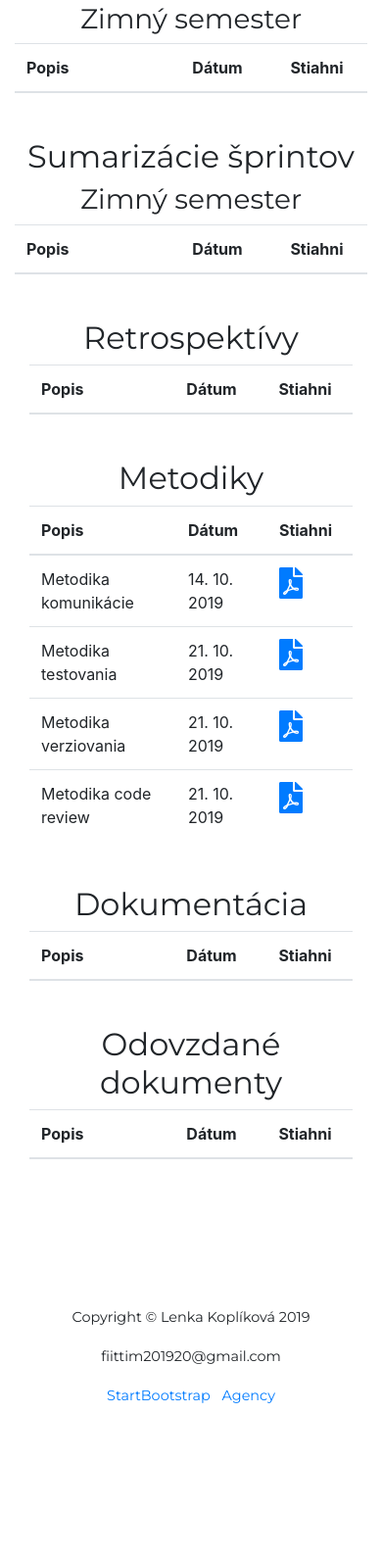
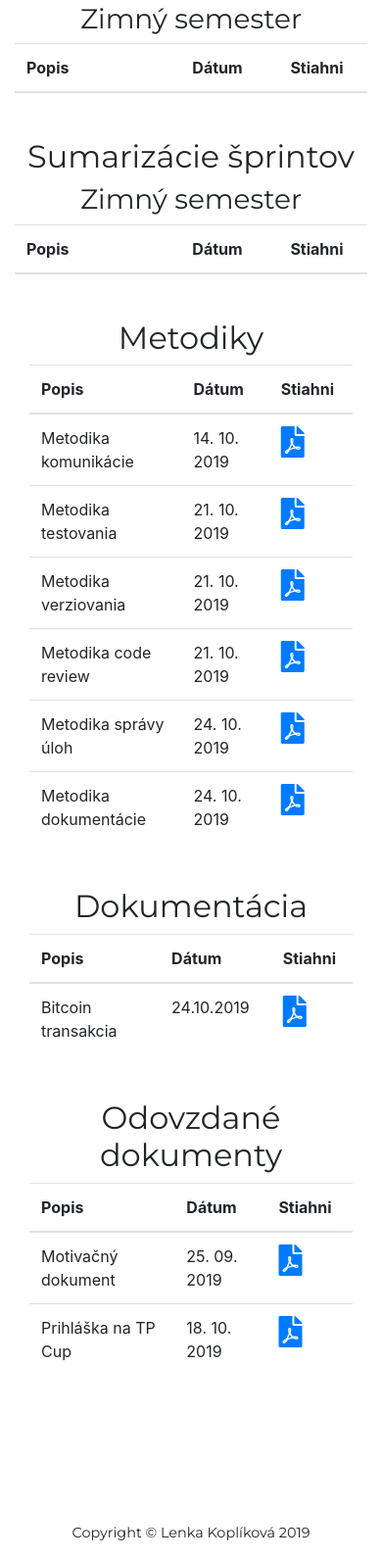
Before and after one commit to queen-Lenocka/TP-web-team20, a website with bundled scripts: page index.html in a window 390 px wide. Shown: the part 5646-7238 px from the top of the page at 98% size. Before the commit the page ends 7115 px from the top, so only its background shows below. Built offline with nearby package versions, Linux system fonts and the light colour scheme; a web font is replaced by a local one.

Commit message:
added documents

```diff
--- a/index.html
+++ b/index.html
@@ -779,32 +779,6 @@
         </div>
       </div>
 
-
-      <h2 class="text-center hidden" id="retrospektivy" style="padding-top:30px">Retrospektívy</h2>
-      <div class="col-md-12 hidden">
-        <table class="table" style="width:100%">
-          <thead>
-            <tr>
-              <th style="width:35%" color="408f1a">Popis</th>
-              <th style="width:20%" color="408f1a">Dátum</th>
-              <th style="width:10%" color="408f1a">Stiahni</th>
-            </tr>
-          </thead>
-		  <!--
-          <tbody>
-            <tr>
-              <td>Retrospektíva 1. šprintu </td>
-              <td>dd. mm. yyyy</td>
-              <td>
-                <a href="" download="">
-                  <img src="vendor/fontawesome-free/svgs/regular/file-pdf.svg" width="20px"></a>
-              </td>
-            </tr>
-          </tbody>
-		  -->
-        </table>
-      </div>
-
       <h2 class="text-center " id="metodiky" style="padding-top:30px">Metodiky</h2>
       <div class="col-md-12">
         <table class="table" style="width:100%">
@@ -820,36 +794,54 @@
               <td>Metodika komunikácie</td>
               <td>14. 10. 2019</td>
               <td>
-                <a href="download/metodiky/metodika_komunikacie.pdf" download="">
+                <a href="download/metodiky/Metodika komunikácie.pdf" download="">
                   <i class="fas fa-file-pdf fa-2x"></i>
-				 </a>
+				</a>
               </td>
           </tr>
 		  <tr>
               <td>Metodika testovania</td>
               <td>21. 10. 2019</td>
               <td>
-                <a href="download/metodiky/metodika_testovania.pdf" download="">
+                <a href="download/metodiky/Metodika testovania.pdf" download="">
                   <i class="fas fa-file-pdf fa-2x"></i>
-				 </a>
+				</a>
               </td>
           </tr>
 		  <tr>
               <td>Metodika verziovania</td>
               <td>21. 10. 2019</td>
               <td>
-                <a href="download/metodiky/metodika_verziovania.pdf" download="">
+                <a href="download/metodiky/Metodika verziovania.pdf" download="">
                   <i class="fas fa-file-pdf fa-2x"></i>
-				 </a>
+				</a>
               </td>
           </tr>
 		  <tr>
               <td>Metodika code review</td>
               <td>21. 10. 2019</td>
               <td>
-                <a href="download/metodiky/metodika_code_review.pdf" download="">
+                <a href="download/metodiky/Metodika code review.pdf" download="">
                   <i class="fas fa-file-pdf fa-2x"></i>
-				 </a>
+				</a>
+              </td>
+          </tr>
+		  <tr>
+              <td>Metodika správy úloh</td>
+              <td>24. 10. 2019</td>
+              <td>
+                <a href="download/metodiky/Metodika správy úloh.pdf" download="">
+                  <i class="fas fa-file-pdf fa-2x"></i>
+				</a>
+              </td>
+          </tr>
+		  <tr>
+              <td>Metodika dokumentácie</td>
+              <td>24. 10. 2019</td>
+              <td>
+                <a href="download/metodiky/Metodika dokuemntácie.pdf" download="">
+                  <i class="fas fa-file-pdf fa-2x"></i>
+				</a>
               </td>
           </tr>
 		  <!--
@@ -936,20 +928,19 @@
               <th style="width:10%" color="408f1a">Stiahni</th>
             </tr>
           </thead>
-		  <!--
+
           <tbody>
             <tr>
-              <td>Dokumentácia k inžinierskemu dielu</td>
-              <td>dd. mm. yyyy</td>
+              <td>Bitcoin transakcia</td>
+              <td>24.10.2019</td>
 
               <td>
-                <a href="" download="">
-                  <img src="vendor/fontawesome-free/svgs/regular/file-pdf.svg" width="20px"></a>
+                <a href="download/dokumentacia/Bitcoin_transakcia.pdf" download="">
+                  <i class="fas fa-file-pdf fa-2x"></i>
+				</a>
               </td>
             </tr>
-
           </tbody>
-		  -->
         </table>
       </div>
 
@@ -963,24 +954,26 @@
               <th style="width:10%" color="408f1a">Stiahni</th>
             </tr>
           </thead>
-		  <!--
           <tbody>
             <tr>
               <td>Motivačný dokument</td>
-              <td>19. 09. 2018</td>
+              <td>25. 09. 2019</td>
               <td>
-                <a href="download/odovzdane_dokumenty/motivacny_dokument.pdf" download="">
-                  <img src="vendor/fontawesome-free/svgs/regular/file-pdf.svg" width="20px"></a>
+                <a href="download/odovzdane/motivacny_dokument.pdf" download="">
+                  <i class="fas fa-file-pdf fa-2x"></i>
+				</a>
               </td>
             </tr>
             <tr>
               <td>Prihláška na TP Cup</td>
-              <td>18. 10. 2018</td>
+              <td>18. 10. 2019</td>
               <td>
-                <a href="download/odovzdane_dokumenty/tpcup2019-tim21.pdf" download="">
-                  <img src="vendor/fontawesome-free/svgs/regular/file-pdf.svg" width="20px"></a>
+                <a href="download/odovzdane/prihlaska_TPcup.pdf" download="">
+                  <i class="fas fa-file-pdf fa-2x"></i>
+				</a>
               </td>
             </tr>
+			<!--
             <tr>
               <td>Podklady pre mentoring</td>
               <td>18. 11. 2018</td>
@@ -1113,8 +1106,8 @@
                   <img src="vendor/fontawesome-free/svgs/regular/file-pdf.svg" width="20px"></a>
               </td>
             </tr>
+			-->
           </tbody>
-		  -->
         </table>
       </div>
 
```
Also changed, not shown: 11 other files.
